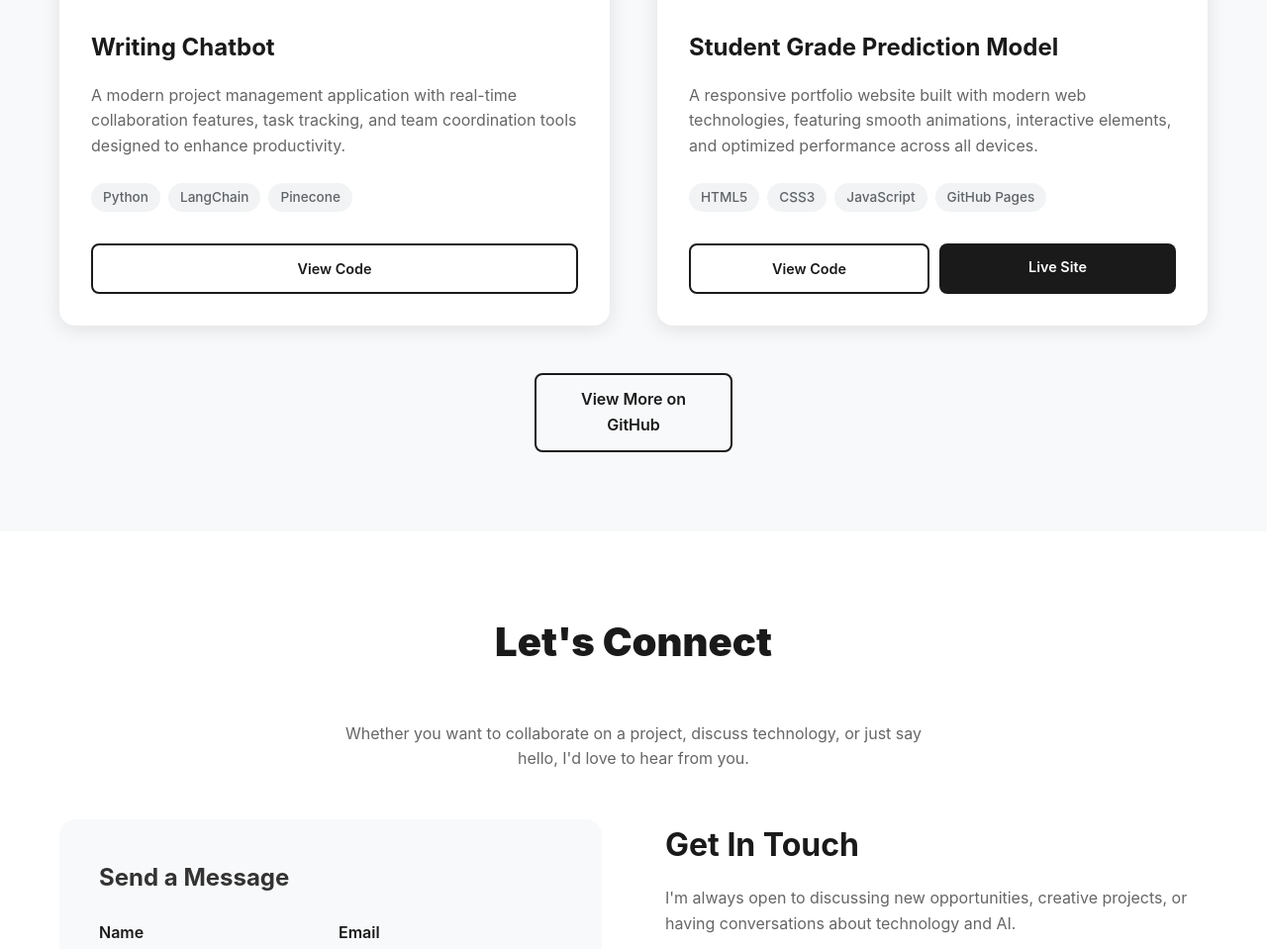
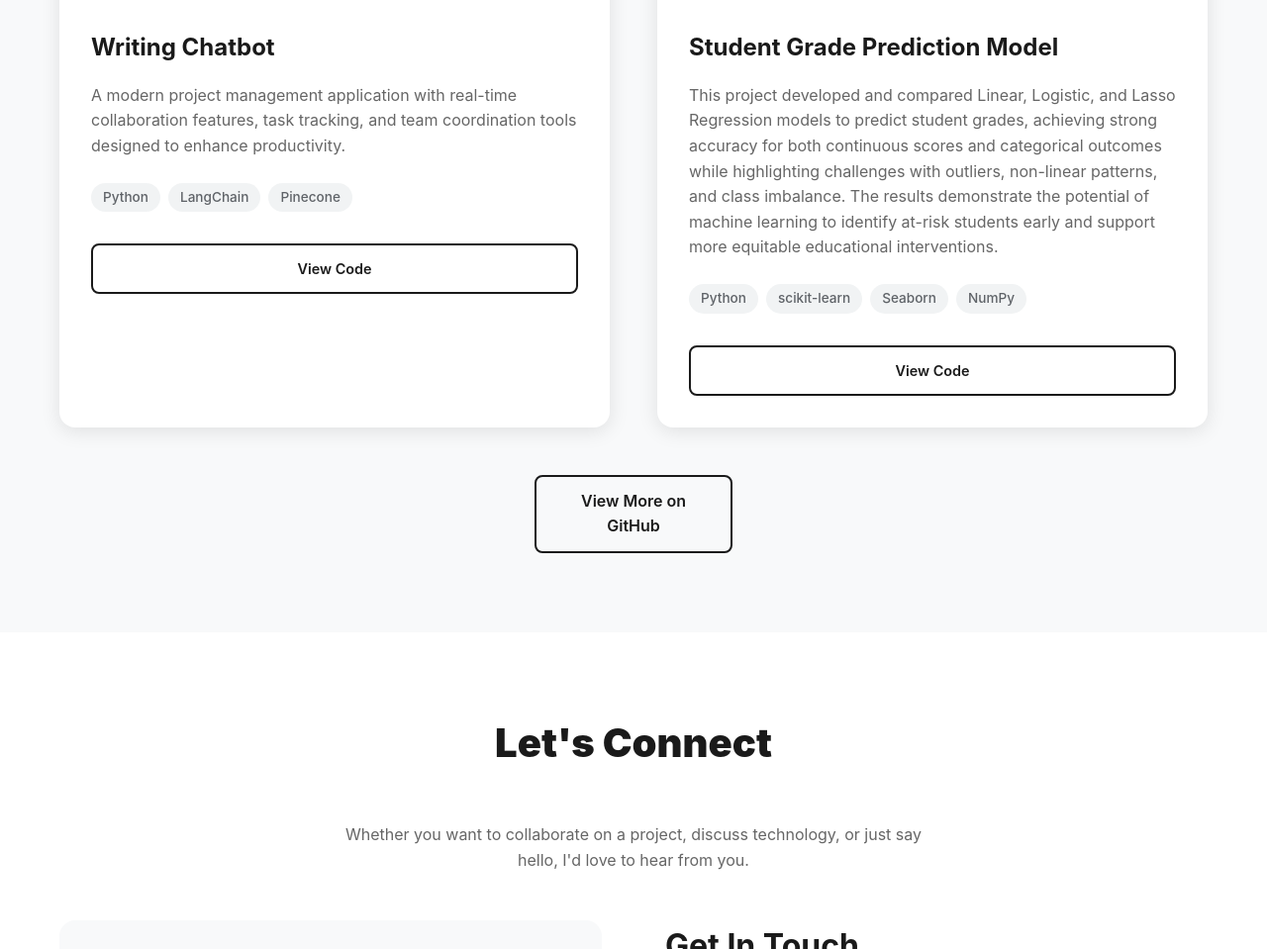
Before and after one commit to saanvibhu/saanvibhu.github.io, a plain HTML site: page index.html in a window 1280 px wide. Shown: the part 1920-2879 px from the top of the page at 99% size. Drawn offline with Linux system fonts and the light colour scheme.

Commit message:
added link changes

```diff
--- a/index.html
+++ b/index.html
@@ -769,16 +769,15 @@
                     </div>
                     <div class="project-content">
                         <h3 class="project-title">Student Grade Prediction Model</h3>
-                        <p class="project-description">A responsive portfolio website built with modern web technologies, featuring smooth animations, interactive elements, and optimized performance across all devices.</p>
+                        <p class="project-description">This project developed and compared Linear, Logistic, and Lasso Regression models to predict student grades, achieving strong accuracy for both continuous scores and categorical outcomes while highlighting challenges with outliers, non-linear patterns, and class imbalance. The results demonstrate the potential of machine learning to identify at-risk students early and support more equitable educational interventions.</p>
                         <div class="tech-stack">
-                            <span class="tech-tag">HTML5</span>
-                            <span class="tech-tag">CSS3</span>
-                            <span class="tech-tag">JavaScript</span>
-                            <span class="tech-tag">GitHub Pages</span>
+                            <span class="tech-tag">Python</span>
+                            <span class="tech-tag">scikit-learn</span>
+                            <span class="tech-tag">Seaborn</span>
+                            <span class="tech-tag">NumPy</span>
                         </div>
                         <div class="project-buttons">
-                            <a href="https://github.com/saanvibhu/saanvibhu.github.io" class="project-button secondary">View Code</a>
-                            <a href="https://saanvibhu.github.io" class="project-button">Live Site</a>
+                            <a href="https://github.com/saanvibhu/MLproject/tree/main" class="project-button secondary">View Code</a>
                         </div>
                     </div>
                 </div>
@@ -821,8 +820,6 @@
 
                 <div class="contact-info">
                     <h2>Get In Touch</h2>
-                    <p>I'm always open to discussing new opportunities, creative projects, or having conversations about technology and AI.</p>
-
                     <div class="contact-details">
                         <div class="contact-item">
                             <div class="contact-icon">
```
